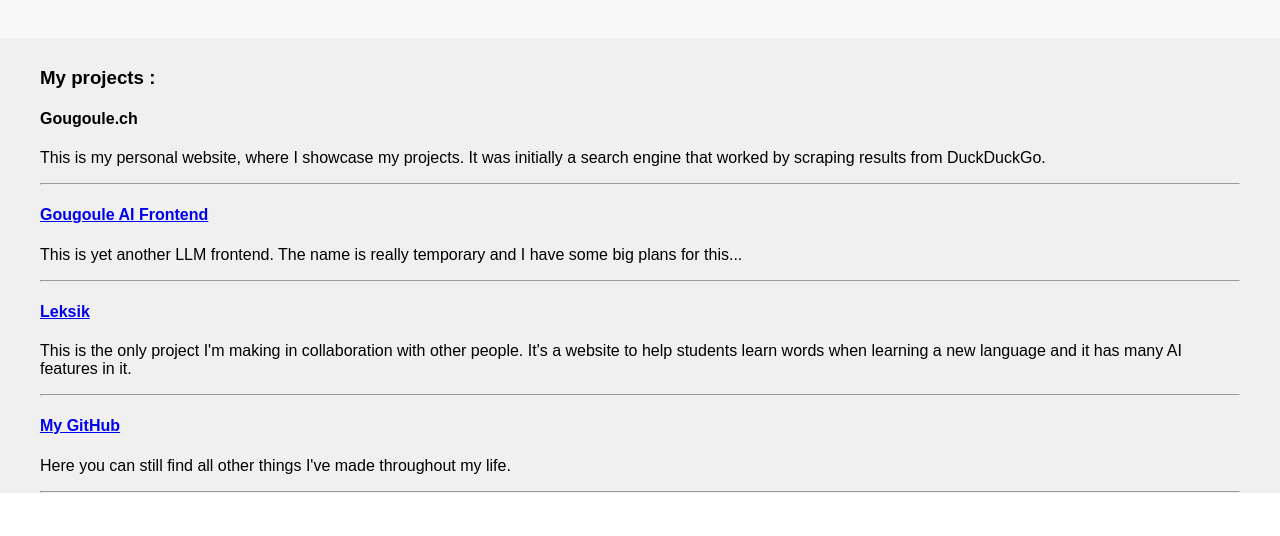
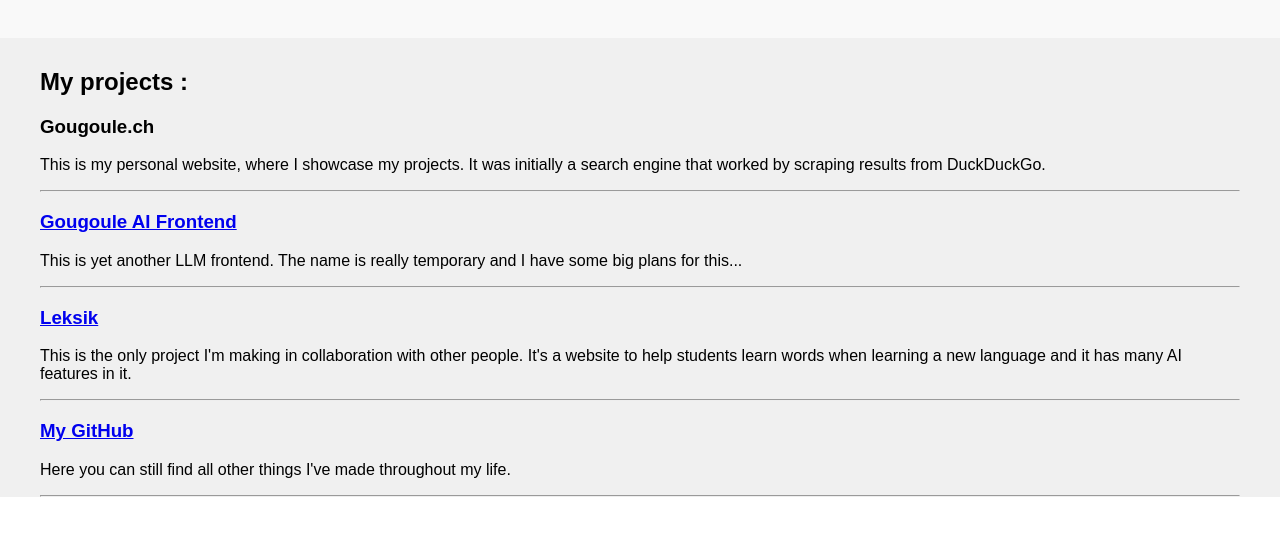
Before and after one commit to pioucraft/gougoule.ch, a plain HTML site: page index.html in a window 1280 px wide. Shown: the part 166-702 px from the top of the page. Drawn offline with Linux system fonts and the light colour scheme.

Commit message:
Fix headers

```diff
--- a/index.html
+++ b/index.html
@@ -36,17 +36,17 @@
         </div>
     </div>
     <div class="projects">
-        <h3>My projects :</h3>
-        <h4>Gougoule.ch</h4>
+        <h2>My projects :</h2>
+        <h3>Gougoule.ch</h3>
         <p>This is my personal website, where I showcase my projects. It was initially a search engine that worked by scraping results from DuckDuckGo.</p>
         <hr>
-        <h4><a href="https://github.com/pioucraft/gougoule-ai-frontend" target="_blank">Gougoule AI Frontend</a></h4>
+        <h3><a href="https://github.com/pioucraft/gougoule-ai-frontend" target="_blank">Gougoule AI Frontend</a></h3>
         <p>This is yet another LLM frontend. The name is really temporary and I have some big plans for this...</p>
         <hr>
-        <h4><a href="https://leksik.ch" target="_blank">Leksik</a></h4>
+        <h3><a href="https://leksik.ch" target="_blank">Leksik</a></h3>
         <p>This is the only project I'm making in collaboration with other people. It's a website to help students learn words when learning a new language and it has many AI features in it.</p>
         <hr>
-        <h4><a href="https://github.com/pioucraft" target="_blank">My GitHub</a></h4>
+        <h3><a href="https://github.com/pioucraft" target="_blank">My GitHub</a></h3>
         <p>Here you can still find all other things I've made throughout my life.</p>
         <hr>
     </div>
```
